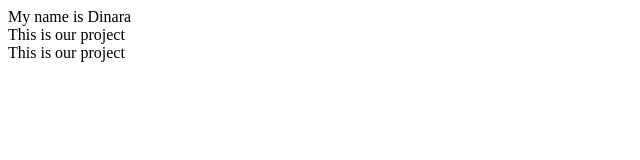
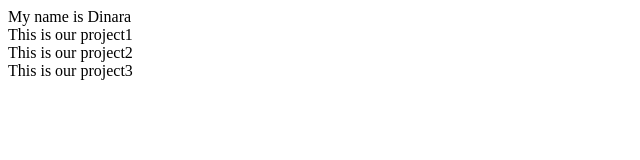
Before and after one commit to Dinara-Jis/git-practice, a plain HTML site: page index.html in a window 1280 px wide. Shown: the whole page, without its empty margins (0-640 px from the left). Drawn offline with Linux system fonts and the light colour scheme.

```diff
--- a/index.html
+++ b/index.html
@@ -2,8 +2,11 @@
  My name is Dinara
 </div>
 <div>
- This is our project
+ This is our project1
 </div>
 <div>
-This is our project
+This is our project2
 </div>
+<div>
+This is our project3
+</div>
```
